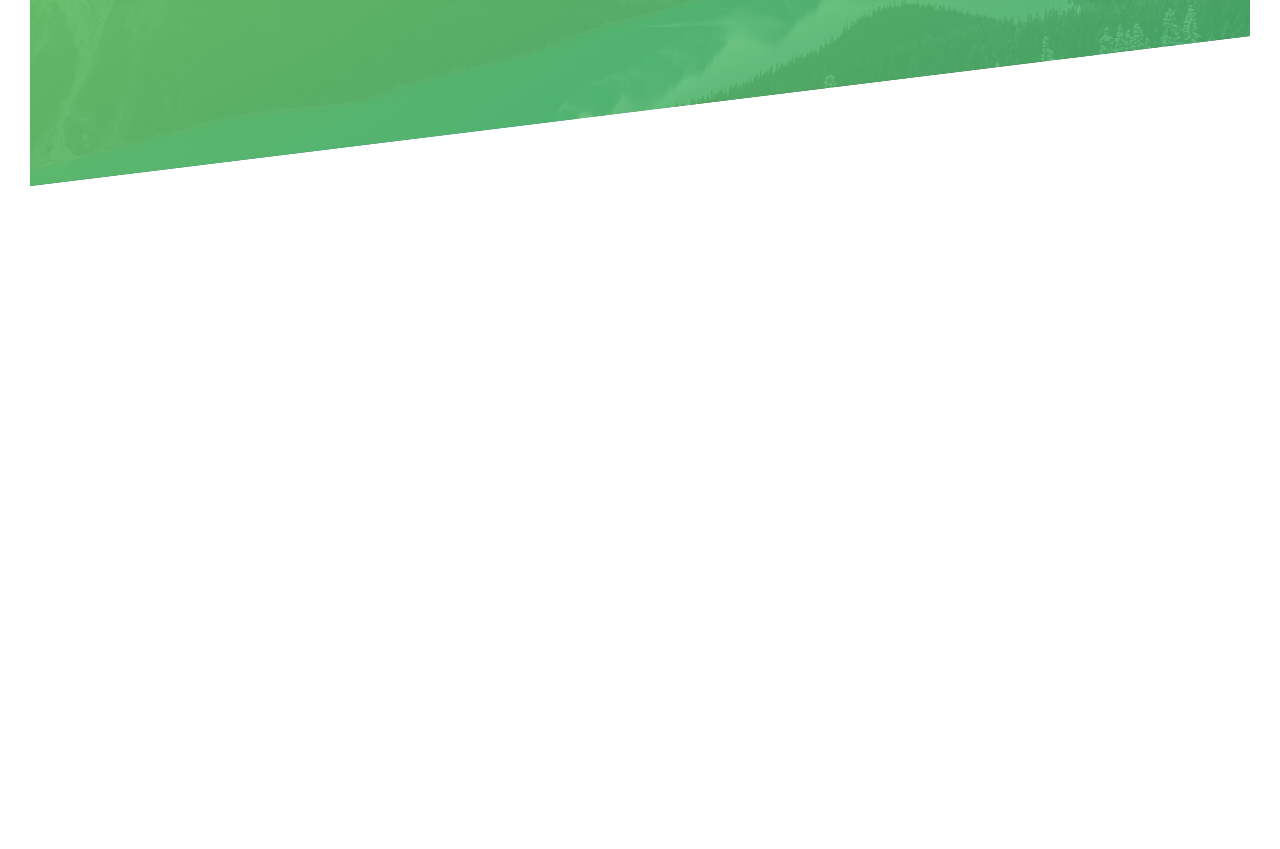
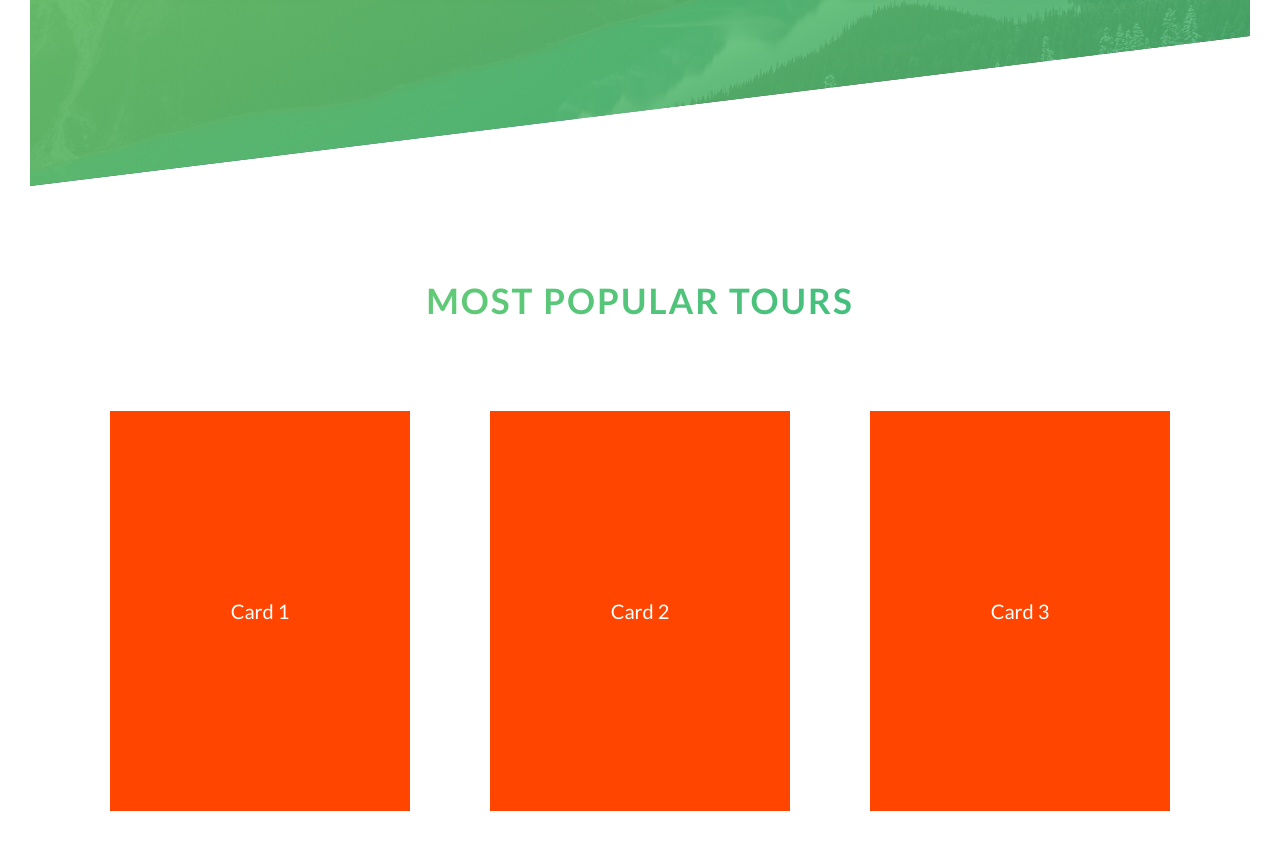
Before and after one commit to PaulGreetham/natours, a React (Create React App) app: page / in a window 1280 px wide. Shown: the part 2007-2856 px from the top of the page. Before the commit the page ends 2193 px from the top, so only its background shows below. Built offline with nearby package versions, Linux system fonts and the light colour scheme; a web font is replaced by a local one.

Commit message:
tours cards and animation created

```diff
--- a/src/App.tsx
+++ b/src/App.tsx
@@ -3,6 +3,7 @@ import './App.scss';
 import Header from './components/header/Header';
 import About from './components/about/About';
 import Features from './components/features/Features';
+import Tours from './components/tours/Tours';
 
 const App: React.FC = () => {
   return (
@@ -10,6 +11,7 @@ const App: React.FC = () => {
       <Header />
       <About />
       <Features />
+      <Tours />
     </>
   );
 }
--- /dev/null
+++ b/src/components/tours/Tours.scss
@@ -0,0 +1,72 @@
+@import "../../assets/styles/_variables";
+
+.tours {
+  background-color: $color-white;
+  margin: 16rem 0;
+
+  h2 {
+    display: flex;
+    justify-content: center;
+    align-items: center;
+    font-size: 3.5rem;
+    text-transform: uppercase;
+    font-weight: 700;
+    background-image: linear-gradient(to right, $color-primary-light, $color-primary-dark);
+    background-clip: text;
+    color: transparent;
+    letter-spacing: 0.2rem;
+    transition: all 0.2s;
+
+    &:hover {
+      transform: skewY(2deg) skewX(15deg) scale(1.1);
+      text-shadow: 0.5rem 1rem 2rem rgba($color-black, 0.2);
+    }
+  }
+
+  .tour-cards {
+    display: flex;
+    justify-content: space-around;
+    padding: 8rem;
+    gap: 8rem;
+
+    .card {
+      perspective: 150rem;
+      width: 100%;
+
+      .card-inner {
+        position: relative;
+        width: 100%;
+        height: 40rem;
+        transition: transform 0.8s;
+        transform-style: preserve-3d;
+
+        & .card-front,
+        & .card-back {
+          position: absolute;
+          width: 100%;
+          height: 100%;
+          backface-visibility: hidden;
+          -webkit-backface-visibility: hidden;
+          display: flex;
+          justify-content: center;
+          align-items: center;
+          font-size: 2rem;
+          color: $color-white;
+        }
+
+        & .card-front {
+          background-color: orangered;
+        }
+
+        & .card-back {
+          background-color: $color-primary-dark;
+          transform: rotateY(180deg);
+        }
+      }
+
+      &:hover .card-inner {
+        transform: rotateY(180deg);
+      }
+    }
+  }
+}
--- /dev/null
+++ b/src/components/tours/Tours.tsx
@@ -0,0 +1,44 @@
+import React from 'react';
+import './Tours.scss';
+
+const Tours: React.FC = () => {
+  return (
+    <header className="tours">
+      <h2>Most popular tours</h2>
+      <div className="tour-cards">
+        <div className="card">
+          <div className="card-inner">
+            <div className="card-front">
+              Card 1
+            </div>
+            <div className="card-back">
+              Back
+            </div>
+          </div>
+        </div>
+        <div className="card">
+          <div className="card-inner">
+            <div className="card-front">
+              Card 2
+            </div>
+            <div className="card-back">
+              Back
+            </div>
+          </div>
+        </div>
+        <div className="card">
+          <div className="card-inner">
+            <div className="card-front">
+              Card 3
+            </div>
+            <div className="card-back">
+              Back
+            </div>
+          </div>
+        </div>
+      </div>
+    </header>
+  );
+};
+
+export default Tours;
```
